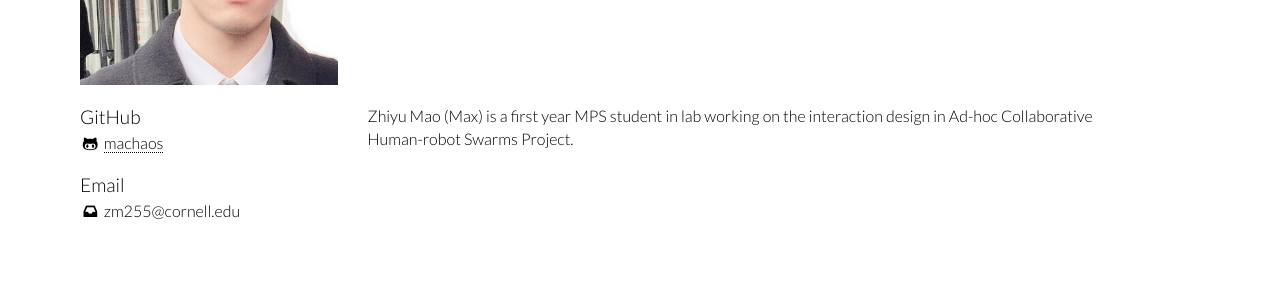
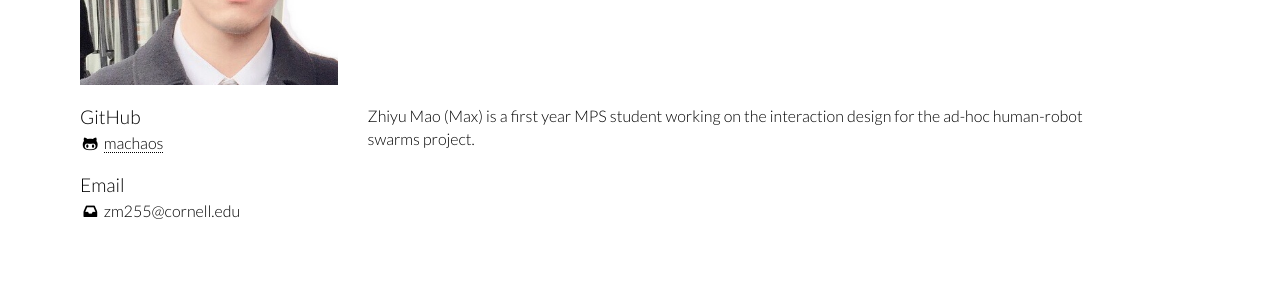
Before and after one commit to hrc2/hrc2.github.io, a Jekyll site: the page built from people/_posts/2019-03-01-zhiyu-mao.md, in a window 1280 px wide. Shown: the part 285-585 px from the top of the page. Built offline with Jekyll 4.4.1, drawn with Linux system fonts in a browser that asks for light colours; nearby versions of some CDN libraries; some web fonts are replaced.

Commit message:
Update 2019-03-01-zhiyu-mao.md

```diff
--- a/people/_posts/2019-03-01-zhiyu-mao.md
+++ b/people/_posts/2019-03-01-zhiyu-mao.md
@@ -13,4 +13,4 @@
 cv:
 alum: false
 ---
-Zhiyu Mao (Max) is a first year MPS student in lab working on the interaction design in Ad-hoc Collaborative Human-robot Swarms Project.
+Zhiyu Mao (Max) is a first year MPS student working on the interaction design for the ad-hoc human-robot swarms project.
```
